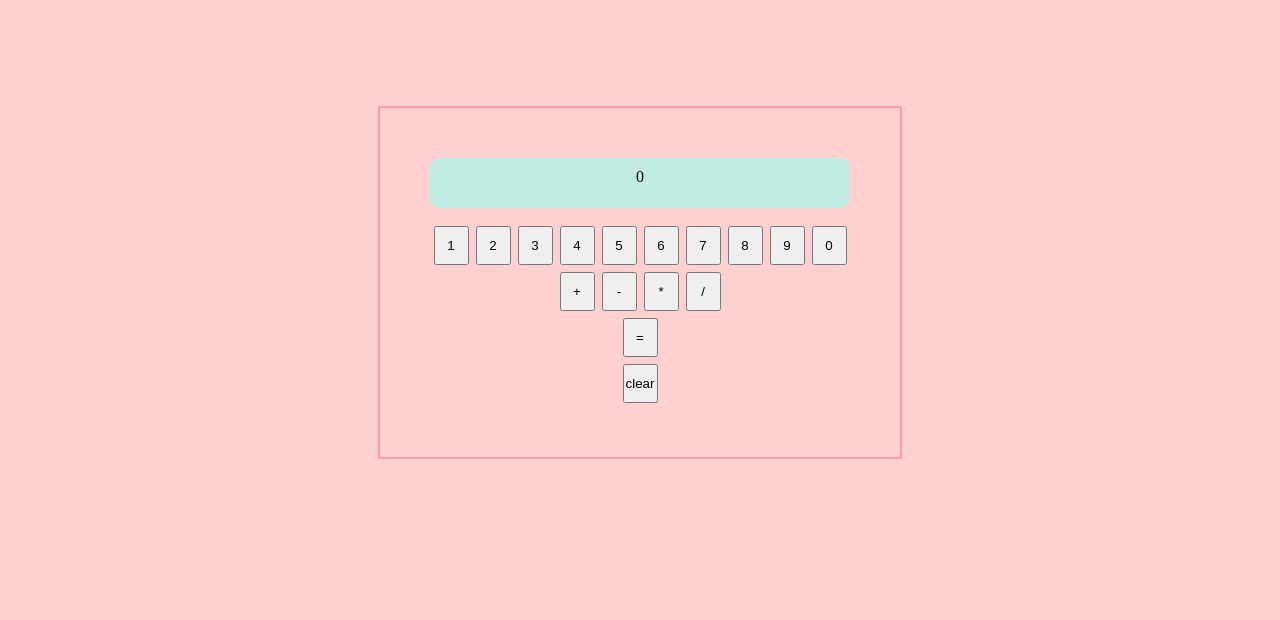
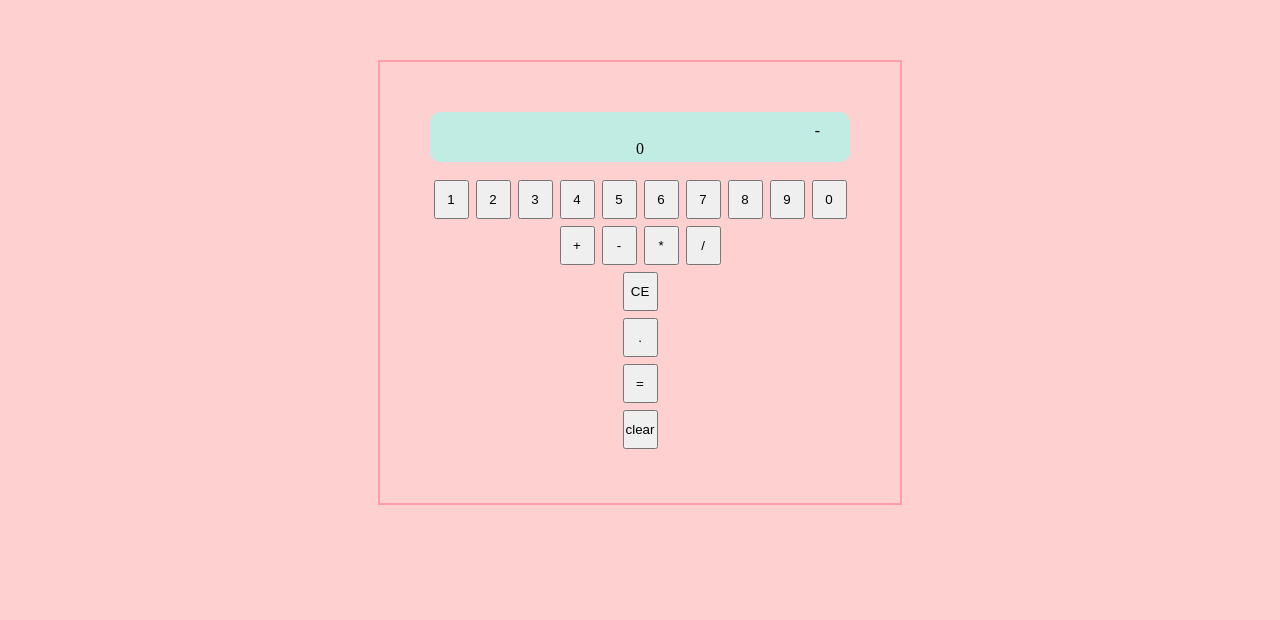
Before and after one commit to reecevlr/odin_calculator, a plain HTML site: page index.html in a window 1280 px wide. Shown: the part 118-738 px from the top of the page. Drawn offline with Linux system fonts and the light colour scheme.

Commit message:
Add text for operation display

```diff
--- a/index.html
+++ b/index.html
@@ -13,7 +13,7 @@
         <main>
             <div class="container-calc">
                 <div class="container-display">
-                    <p id="op-display"></p>
+                    <p id="op-display">-</p>
                     <p id="in-display">0</p>
                 </div>
                 <div class="calc-num">
@@ -34,6 +34,8 @@
                     <button class="op-btn btn">*</button>
                     <button class="op-btn btn">/</button>
                 </div>
+                <button id="ce" class="btn">CE</button>
+                <button id="dec" class="btn">.</button>
                 <button id="ans" class="btn">=</button>
                 <button id="clr" class="btn">clear</button>
             </div>
```
